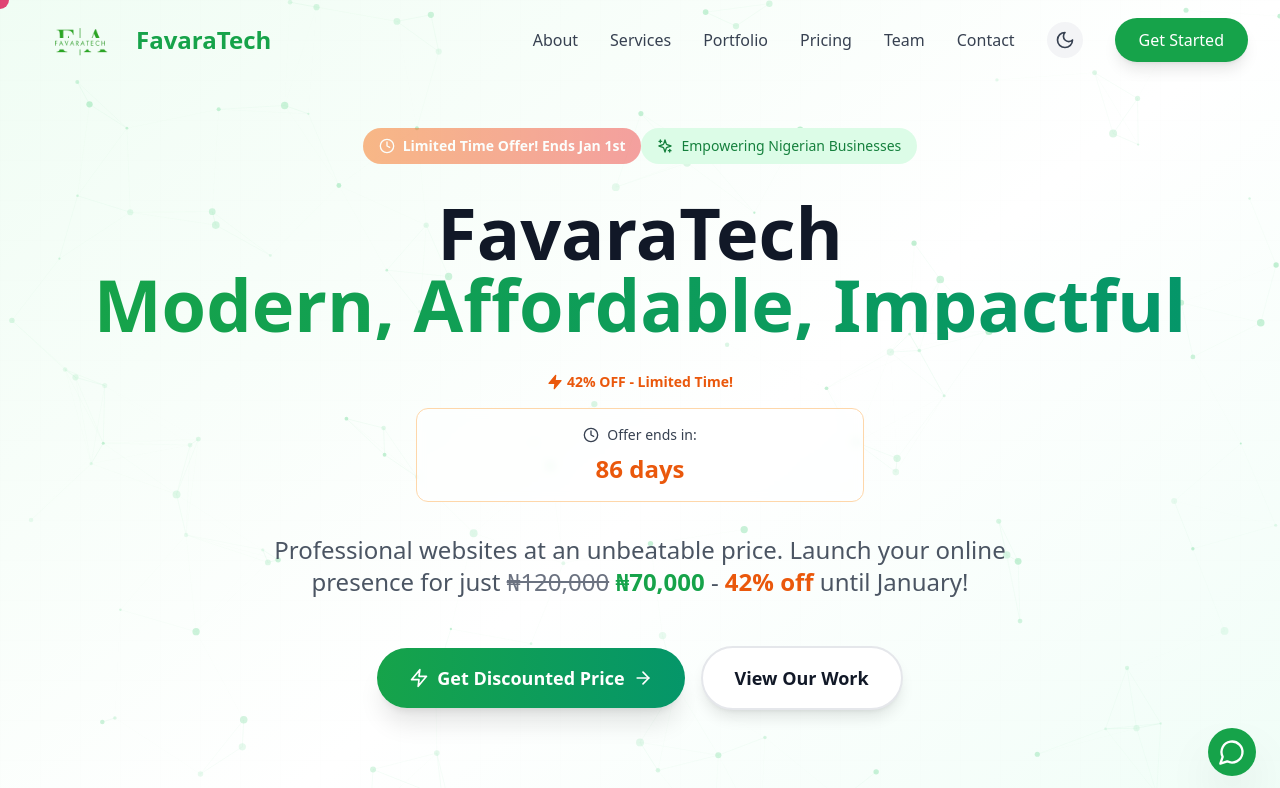
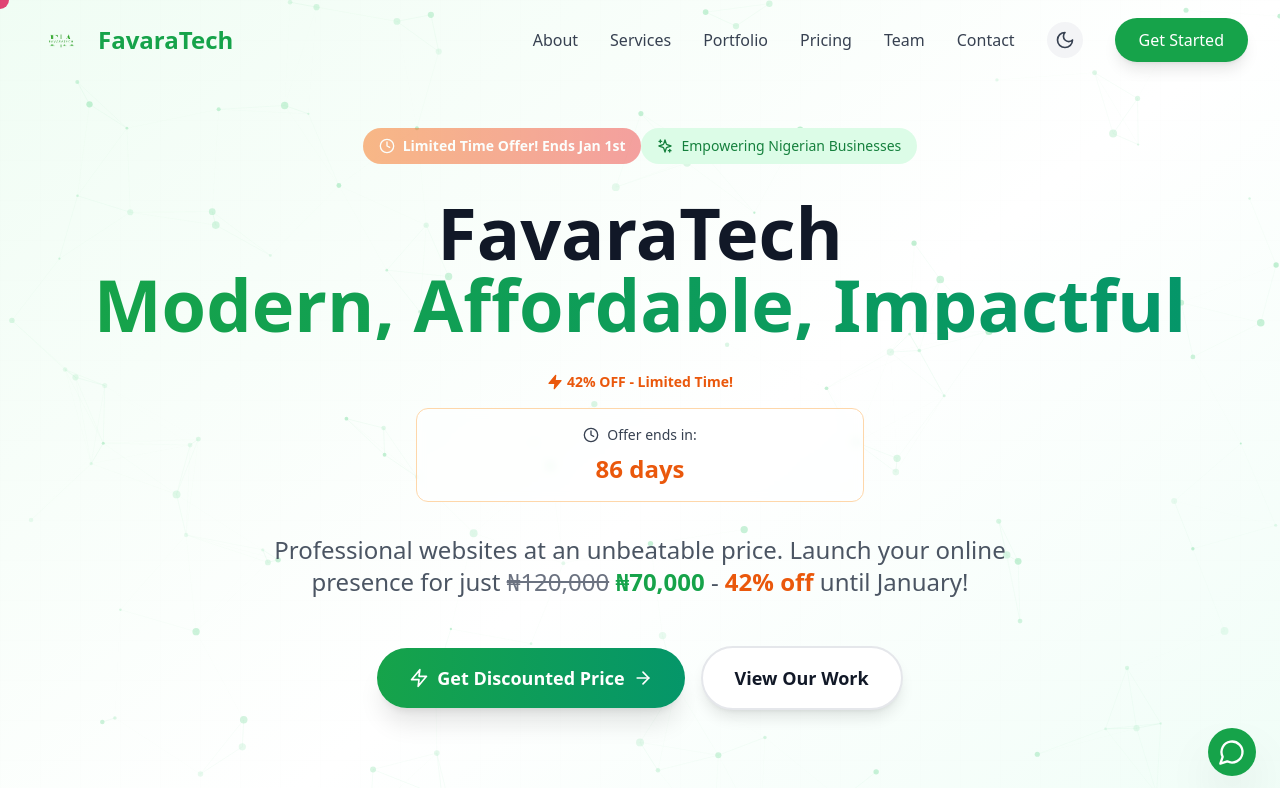
Before and after one commit to Amara-chi/FavaraTech, a React (Vite) app: page / in a window 1280 px wide. Shown: the top 788 px of the page. Built offline with nearby package versions, Linux system fonts and the light colour scheme.

Commit message:
Update index.css

```diff
--- a/src/index.css
+++ b/src/index.css
@@ -107,6 +107,14 @@
   z-index: 9999;
   mix-blend-mode: difference;
 }
+  .img{
+     height: 50px;
+  width: auto;
+  object-fit: contain;
+  border-radius: 8px;
+  padding: 2px 6px;
+  max-width: 160px;
+  }
 
 .custom-cursor.hovered {
   width: 48px;
```
